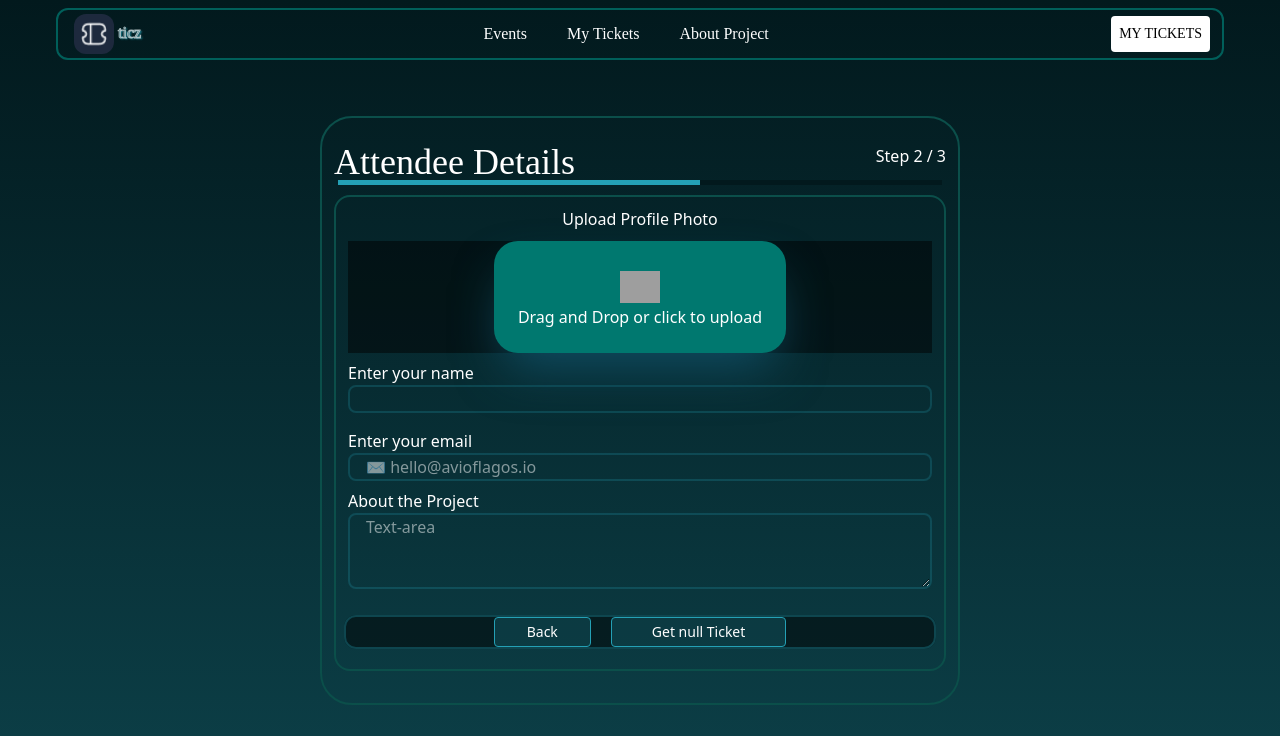
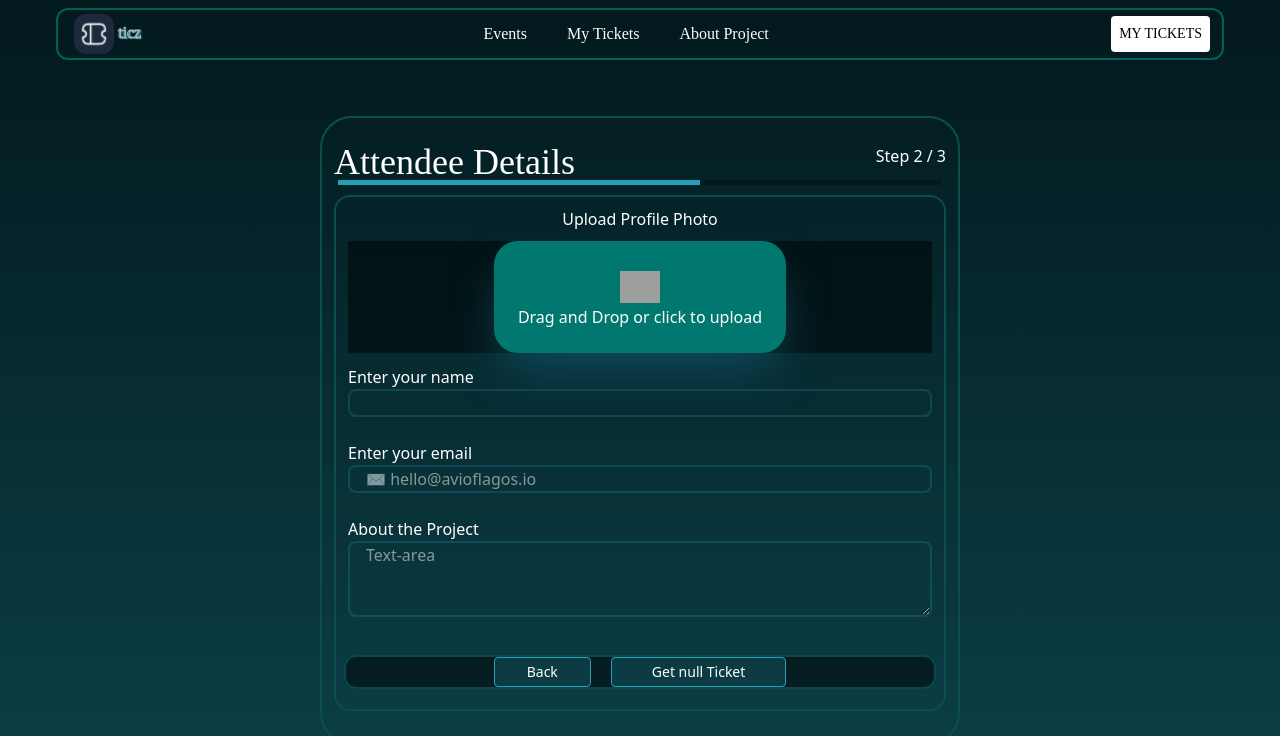
Before and after one commit to 4ssh1/Ticket-generation-website, a React (Vite) app: page /ticket in a window 1280 px wide. Shown: the top 736 px of the page. Built offline with nearby package versions, Linux system fonts and the light colour scheme; grey boxes are pictures that could not be loaded; a web font is replaced by a local one.

Commit message:
fixed padding

```diff
--- a/src/Router/AllTickets.jsx
+++ b/src/Router/AllTickets.jsx
@@ -6,6 +6,8 @@ import { useNavigate } from 'react-router-dom'
 function AllTickets() {
     const [allTickets, setAllTickets] = useState([])
     const navigate = useNavigate()
+    const allForms = JSON.parse(localStorage.getItem('allUsers'))
+    const allTicketValues = JSON.parse(localStorage.getItem("TicketInfo"))
 
     useEffect(()=>{
         const availableTickets = JSON.parse(localStorage.getItem("TicketInfo")) || []
--- a/src/Router/DownloadTicketPage.jsx
+++ b/src/Router/DownloadTicketPage.jsx
@@ -24,9 +24,9 @@ function DownloadTicketPage() {
       <div className='pt-11'>
         <Card number={3} cardIntro={"Ready"} option1={"Book Another Ticket"} option2={"Download Ticket"}
          handleOption1={handleOption1} handleOption2={handleOption2}>
-          <h2 className='pt-1'>Your Ticket is Booked</h2>
+          <h2 className='py-2'>Your Ticket is Booked</h2>
           <p>Check your email for a copy or You can <strong>download</strong>.</p>
-          <div className=' flex justify-center mt-2'>
+          <div className=' flex justify-center mt-5 '>
             <img src="TICKET.svg" alt="Generated ticket" className='ticketheight' />
             <div className='absolute m-3 activeborder max-w-36 text-xs rounded-md' id='ticketDownload'>
               <h2 className='roadFont font-bold text-lg'>Techember Fest ” 25</h2>
--- a/src/Router/FormPage.jsx
+++ b/src/Router/FormPage.jsx
@@ -162,7 +162,7 @@ function FormPage() {
                                 </div>
                             </div>
                             <div className='sm:leading-6 flex flex-col items-start text-start px-3  '>
-                                <div className='w-full py-2 '>
+                                <div className='w-full py-3 '>
                                     <label htmlFor="name">Enter your name</label>
                                     <div><input type="text" name="name" id='name' className='w-full rounded-lg px-4'
                                         value={formData?.name} onChange={handleChange} autoComplete='false' aria-describedby='name-error' />
@@ -170,7 +170,7 @@ function FormPage() {
                                         {errorMessage && <span className='red'>{errorMessage.name}</span>}
                                     </div>
                                 </div>
-                                <div className='w-full py-2' >
+                                <div className='w-full py-3' >
                                     <label htmlFor="email" >Enter your email</label>
                                     <div><input type="email" name="email" id='email' className='w-full rounded-lg px-4'
                                         placeholder='✉️ hello@avioflagos.io' autoComplete='false' aria-describedby='email-hint'
@@ -179,7 +179,7 @@ function FormPage() {
                                         {errorMessage && <span className='red'>{errorMessage.email}</span>}
                                     </div>
                                 </div>
-                                <div className='w-full '>
+                                <div className='w-full py-3 '>
                                     <p>About the Project</p>
                                     <div><textarea name="feedback" cols="30" rows="3" placeholder='Text-area'
                                         className='w-full rounded-lg px-4' aria-describedby='feedback-hint'
```
